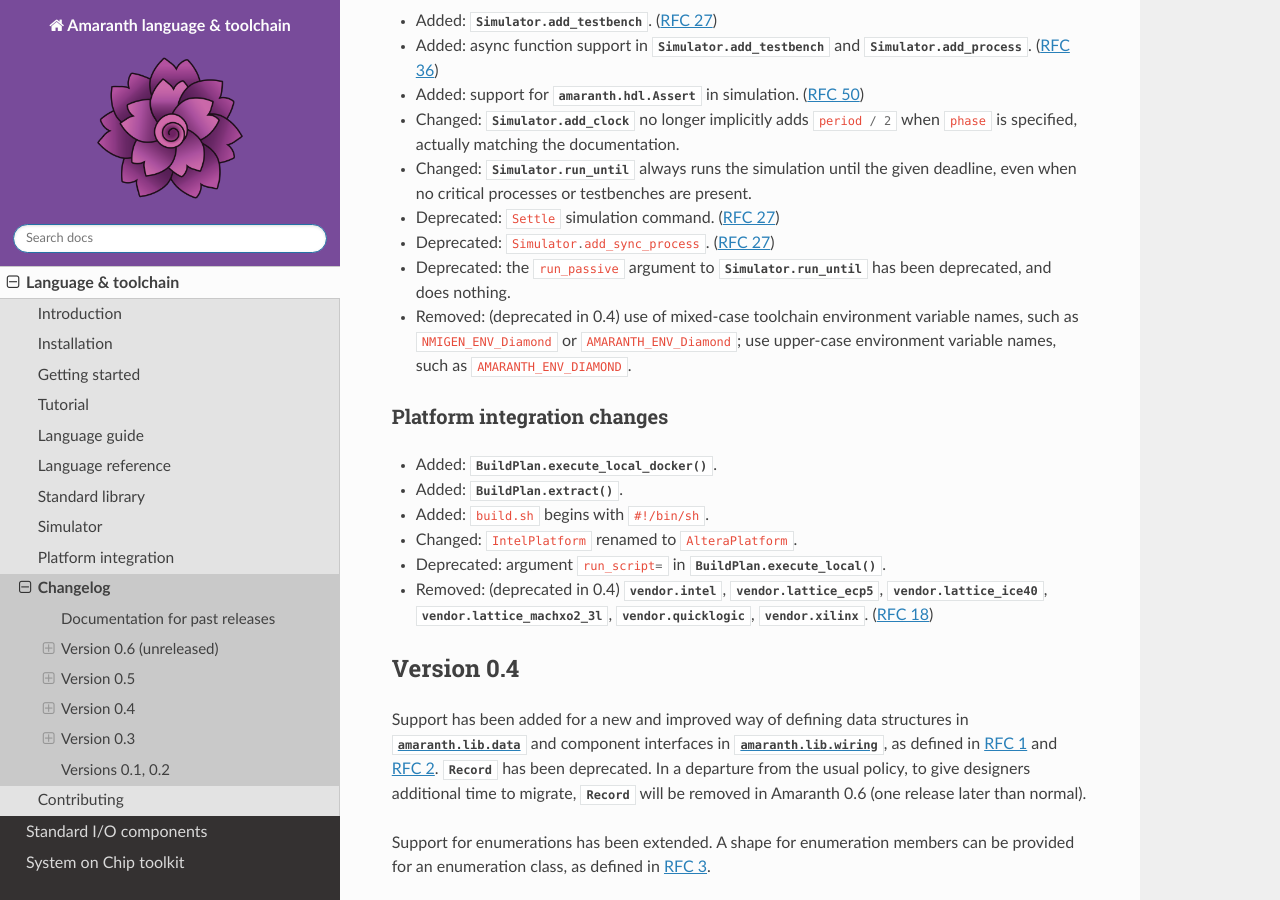
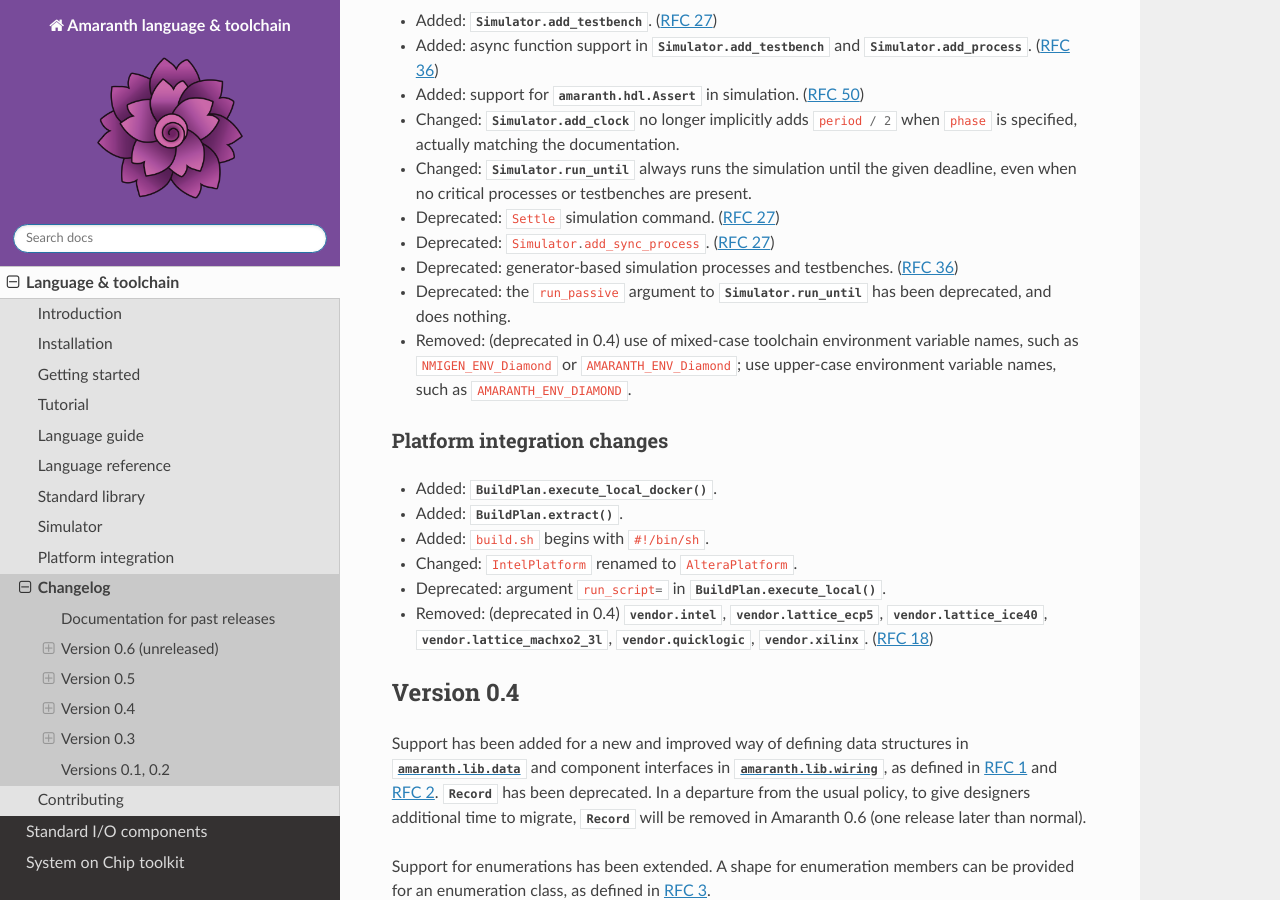
Before and after one commit to amaranth-lang/amaranth, a Sphinx documentation site: the page built from docs/changes.rst, in a window 1280 px wide and 900 px high, scrolled down 3627 px. Built offline with Sphinx 7.4.7 and the Read the Docs theme 2.0.0, drawn with Linux system fonts in a browser that asks for light colours; the version number could not be read and is left out.

Commit message:
docs/changes: mention deprecation of pre-RFC 36 simulator interface.

```diff
--- a/docs/changes.rst
+++ b/docs/changes.rst
@@ -182,6 +182,7 @@ Toolchain changes
 * Changed: :meth:`Simulator.run_until <amaranth.sim.Simulator.run_until>` always runs the simulation until the given deadline, even when no critical processes or testbenches are present.
 * Deprecated: :py:`Settle` simulation command. (`RFC 27`_)
 * Deprecated: :py:`Simulator.add_sync_process`. (`RFC 27`_)
+* Deprecated: generator-based simulation processes and testbenches. (`RFC 36`_)
 * Deprecated: the :py:`run_passive` argument to :meth:`Simulator.run_until <amaranth.sim.Simulator.run_until>` has been deprecated, and does nothing.
 * Removed: (deprecated in 0.4) use of mixed-case toolchain environment variable names, such as ``NMIGEN_ENV_Diamond`` or ``AMARANTH_ENV_Diamond``; use upper-case environment variable names, such as ``AMARANTH_ENV_DIAMOND``.
 
```
